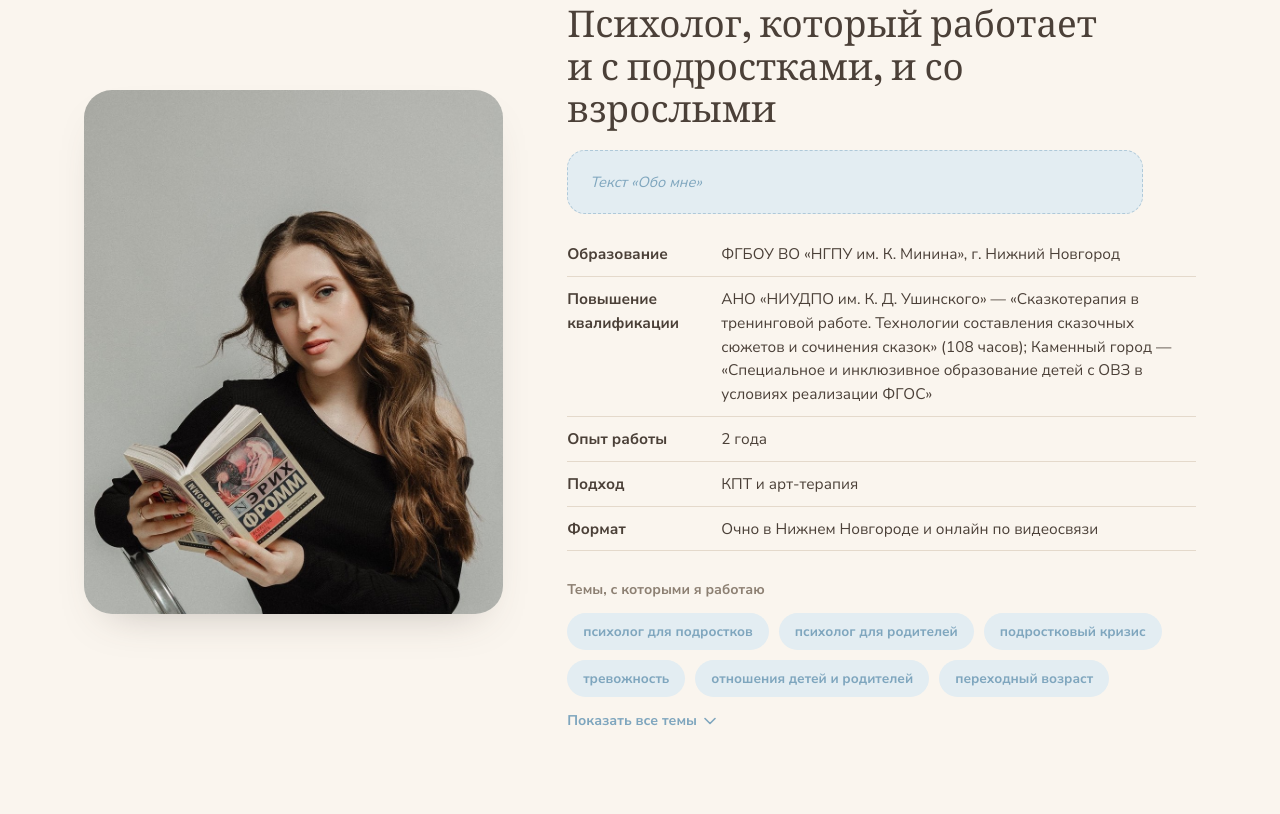
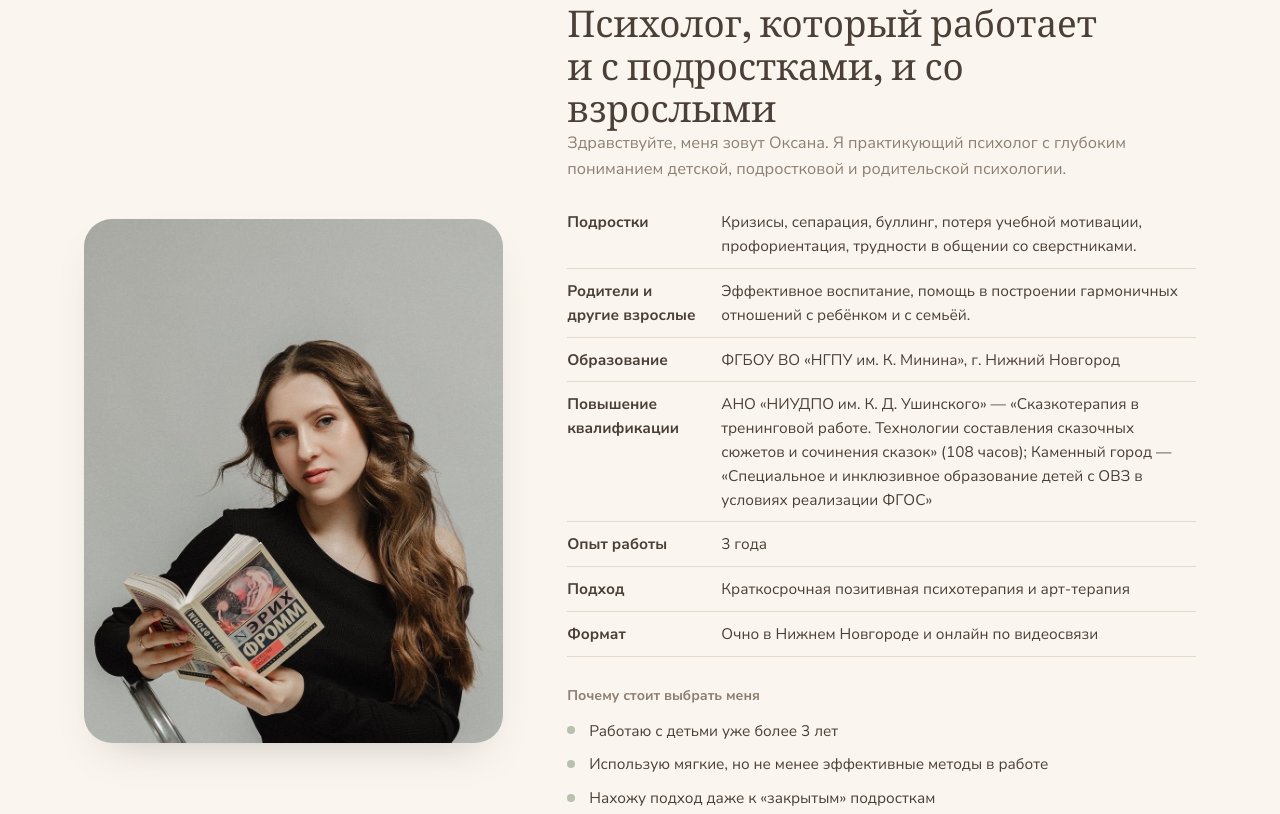
Before and after one commit to PublicSd/Psihology-site, a plain HTML site: page index.html in a window 1280 px wide. Shown: the part 1027-1841 px from the top of the page. Drawn offline with Linux system fonts and the light colour scheme.

Commit message:
Add files via upload

```diff
--- a/index.html
+++ b/index.html
@@ -222,11 +222,23 @@
             <h2 class="section-title">
               Психолог, который работает и с подростками, и со взрослыми
             </h2>
-            <div class="content-placeholder">
-              <p>Текст «Обо мне»</p>
-            </div>
+
+            <p class="lede">
+              Здравствуйте, меня зовут Оксана. Я практикующий психолог с
+              глубоким пониманием детской, подростковой и родительской
+              психологии.
+            </p>
 
             <ul class="fact-list">
+              <li>
+                <span>Подростки</span>Кризисы, сепарация, буллинг, потеря
+                учебной мотивации, профориентация, трудности в общении со
+                сверстниками.
+              </li>
+              <li>
+                <span>Родители и другие взрослые</span>Эффективное воспитание,
+                помощь в построении гармоничных отношений с ребёнком и с семьёй.
+              </li>
               <li>
                 <span>Образование</span>ФГБОУ ВО «НГПУ им. К. Минина», г. Нижний
                 Новгород
@@ -238,12 +250,22 @@
                 Каменный город — «Специальное и инклюзивное образование детей с
                 ОВЗ в условиях реализации ФГОС»
               </li>
-              <li><span>Опыт работы</span>2 года</li>
-              <li><span>Подход</span>КПТ и арт-терапия</li>
+              <li><span>Опыт работы</span>3 года</li>
+              <li>
+                <span>Подход</span>Краткосрочная позитивная психотерапия и
+                арт-терапия
+              </li>
               <li>
                 <span>Формат</span>Очно в Нижнем Новгороде и онлайн по
                 видеосвязи
               </li>
+            </ul>
+
+            <p class="tags-label">Почему стоит выбрать меня</p>
+            <ul class="why-list">
+              <li>Работаю с детьми уже более 3 лет</li>
+              <li>Использую мягкие, но не менее эффективные методы в работе</li>
+              <li>Нахожу подход даже к «закрытым» подросткам</li>
             </ul>
 
             <p class="tags-label">Темы, с которыми я работаю</p>
--- a/styles.css
+++ b/styles.css
@@ -439,6 +439,14 @@ textarea:focus-visible {
   line-height: 1.5;
 }
 
+.lede {
+  margin: 0 0 28px;
+  max-width: 60ch;
+  font-size: 1.02rem;
+  color: var(--color-text-soft);
+  line-height: 1.6;
+}
+
 .fact-list { display: flex; flex-direction: column; gap: 10px; margin-bottom: 28px; }
 .fact-list li {
   display: flex;
@@ -452,6 +460,40 @@ textarea:focus-visible {
   font-weight: 700;
   color: var(--color-text);
 }
+
+.why-list { display: flex; flex-direction: column; gap: 10px; margin-bottom: 28px; }
+.why-list li {
+  position: relative;
+  padding-left: 22px;
+  font-size: 0.96rem;
+  color: var(--color-text);
+}
+.why-list li::before {
+  content: "";
+  position: absolute;
+  left: 0;
+  top: 0.5em;
+  width: 8px;
+  height: 8px;
+  border-radius: 50%;
+  background: var(--color-sage);
+}
+
+.about__closing {
+  font-family: var(--font-display);
+  font-style: italic;
+  font-size: 1.08rem;
+  color: var(--color-text);
+  max-width: 55ch;
+  margin: 4px 0 32px;
+}
+.about__closing a {
+  color: var(--color-blue-deep);
+  font-weight: 700;
+  text-decoration: underline;
+  text-underline-offset: 3px;
+}
+.about__closing a:hover { color: var(--color-text); }
 
 .tags-label {
   font-weight: 700;
```
